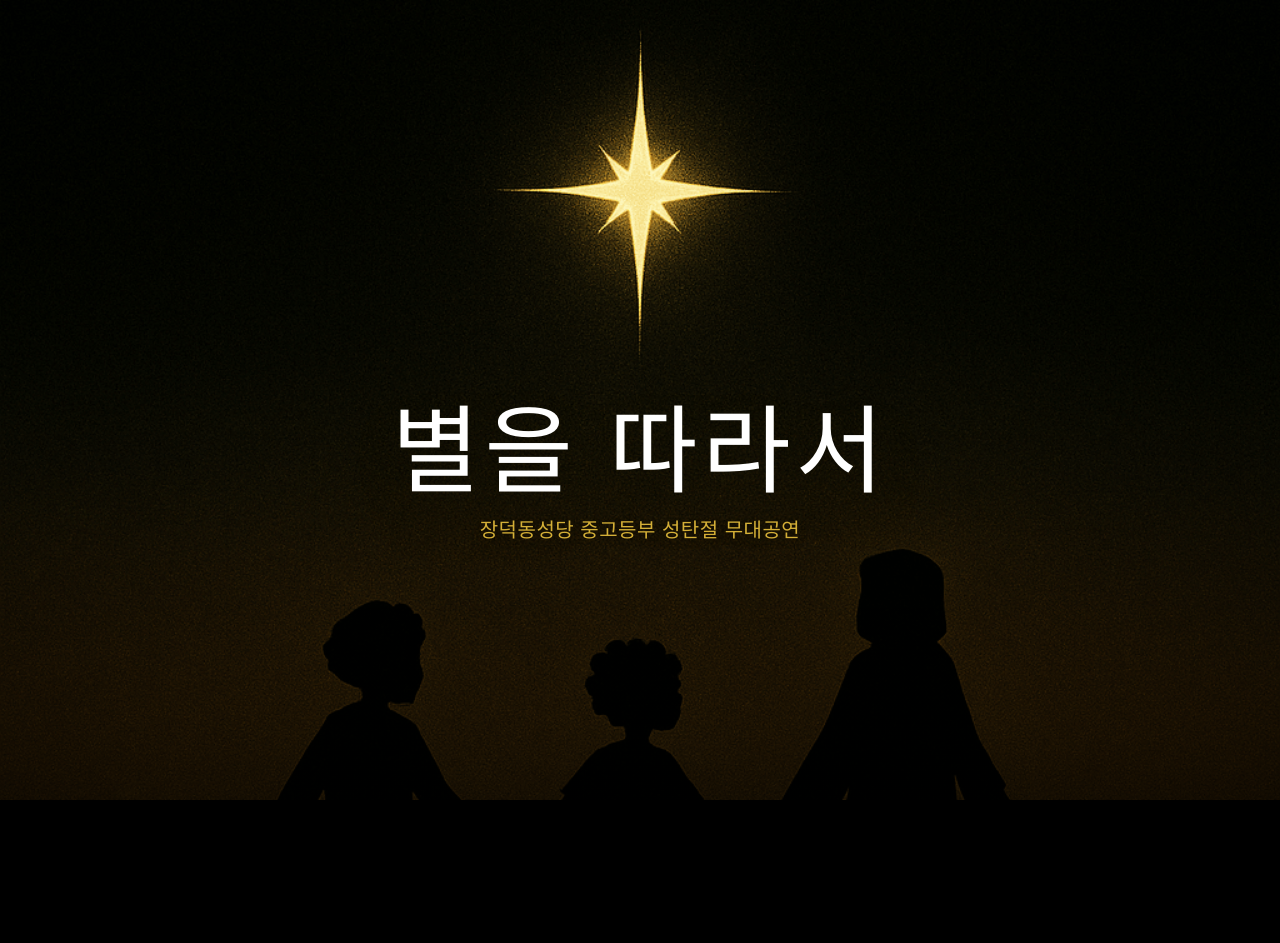
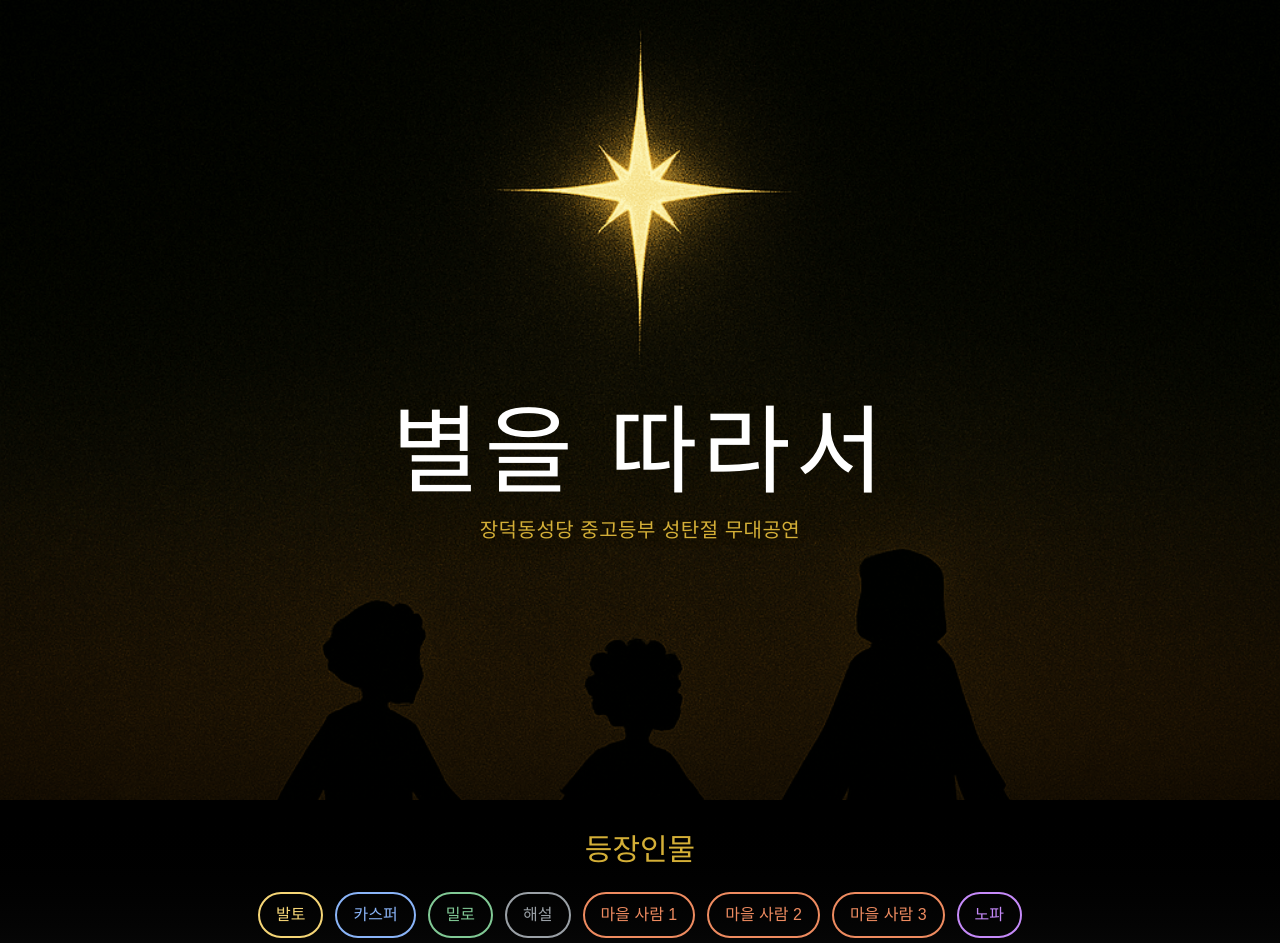
Before and after one commit to hoambaek/xmas, a Next.js app: page / in a window 1280 px wide. Shown: the top 943 px of the page. Built offline with nearby package versions, Linux system fonts and the light colour scheme; a web font is replaced by a local one.

Commit message:
feat: 등장인물 섹션 추가 및 캐릭터별 대사 하이라이트 기능 구현

```diff
--- a/src/app/page.tsx
+++ b/src/app/page.tsx
@@ -6,11 +6,66 @@ import { motion } from "motion/react";
 
 export default function Home() {
   const [expandedSections, setExpandedSections] = useState<string[]>([]);
+  const [selectedCharacter, setSelectedCharacter] = useState<string | null>(null);
 
   const toggleSection = (id: string) => {
     setExpandedSections(prev =>
       prev.includes(id) ? prev.filter(item => item !== id) : [...prev, id]
     );
+  };
+
+  const handleCharacterClick = (character: string) => {
+    setSelectedCharacter(selectedCharacter === character ? null : character);
+  };
+
+  const characters = [
+    { id: "발토", name: "발토", color: "#f5d576" },
+    { id: "카스퍼", name: "카스퍼", color: "#8ab4f8" },
+    { id: "밀로", name: "밀로", color: "#81c995" },
+    { id: "해설", name: "해설", color: "#9aa0a6" },
+    { id: "마을사람1", name: "마을 사람 1", color: "#ee8b60" },
+    { id: "마을사람2", name: "마을 사람 2", color: "#ee8b60" },
+    { id: "마을사람3", name: "마을 사람 3", color: "#ee8b60" },
+    { id: "노파", name: "노파", color: "#c58af9" },
+  ];
+
+  // 캐릭터별 색상 매핑
+  const getCharacterColor = (text: string) => {
+    if (text.includes("발토")) return { id: "발토", color: "#f5d576" };
+    if (text.includes("카스퍼")) return { id: "카스퍼", color: "#8ab4f8" };
+    if (text.includes("밀로")) return { id: "밀로", color: "#81c995" };
+    if (text.includes("해설")) return { id: "해설", color: "#9aa0a6" };
+    if (text.includes("마을 사람 1") || text.includes("마을사람1")) return { id: "마을사람1", color: "#ee8b60" };
+    if (text.includes("마을 사람 2") || text.includes("마을사람2")) return { id: "마을사람2", color: "#ee8b60" };
+    if (text.includes("마을 사람 3") || text.includes("마을사람3")) return { id: "마을사람3", color: "#ee8b60" };
+    if (text.includes("노파")) return { id: "노파", color: "#c58af9" };
+    return null;
+  };
+
+  // 대사 하이라이트 스타일 헬퍼
+  const getDialogueClass = (characterId: string) => {
+    if (selectedCharacter === characterId) {
+      return "transition-all duration-300 rounded p-3";
+    }
+    if (selectedCharacter) {
+      return "opacity-30 transition-all duration-300";
+    }
+    return "transition-all duration-300";
+  };
+
+  const getDialogueInlineStyle = (characterId: string) => {
+    const char = characters.find(c => c.id === characterId);
+    if (!char) return {};
+
+    if (selectedCharacter === characterId) {
+      return {
+        backgroundColor: `${char.color}20`,
+        borderWidth: "2px",
+        borderStyle: "solid",
+        borderColor: char.color,
+      };
+    }
+    return {};
   };
 
   return (
@@ -43,6 +98,45 @@ export default function Home() {
             장덕동성당 중고등부 성탄절 무대공연
           </p>
         </motion.div>
+      </motion.div>
+
+      {/* 등장인물 섹션 */}
+      <motion.div
+        className="px-4 py-8 md:px-24 bg-gradient-to-b from-black to-[#0a0a0a]"
+        initial={{ opacity: 0, y: 20 }}
+        animate={{ opacity: 1, y: 0 }}
+        transition={{ duration: 0.8, delay: 0.3 }}
+      >
+        <h2 className="text-2xl md:text-3xl text-[#d4af37] text-center mb-6 font-medium">등장인물</h2>
+        <div className="flex flex-wrap justify-center gap-3 max-w-4xl mx-auto">
+          {characters.map((character) => (
+            <button
+              key={character.id}
+              onClick={() => handleCharacterClick(character.id)}
+              className={`px-4 py-2 rounded-full transition-all duration-300 font-medium ${
+                selectedCharacter === character.id
+                  ? "scale-110 shadow-lg"
+                  : "hover:scale-105"
+              }`}
+              style={{
+                backgroundColor: selectedCharacter === character.id ? character.color : "transparent",
+                borderColor: character.color,
+                borderWidth: "2px",
+                color: selectedCharacter === character.id ? "#000" : character.color,
+              }}
+            >
+              {character.name}
+            </button>
+          ))}
+          {selectedCharacter && (
+            <button
+              onClick={() => setSelectedCharacter(null)}
+              className="px-4 py-2 rounded-full bg-[#333] text-white hover:bg-[#444] transition-all duration-300 font-medium"
+            >
+              전체 보기
+            </button>
+          )}
+        </div>
       </motion.div>
 
       {/* Content */}
@@ -198,7 +292,7 @@ export default function Home() {
             세 그림자가 서로를 발견하고 놀란다. 잠시 경계
           </div>
 
-          <div className="my-6 text-base leading-loose">
+          <div className={`my-6 text-base leading-loose ${getDialogueClass("발토")}`} style={getDialogueInlineStyle("발토")}>
             <p className="text-[#f5d576] font-medium mb-2">발토 (밝게, 하지만 어색하게):</p>
             <p className="text-[#ddd]">"어... 안녕? 너희도 저 별 보고 온 거야?"</p>
           </div>
@@ -207,12 +301,12 @@ export default function Home() {
             카스퍼가 고개를 끄덕인다. 경계는 풀지 않고
           </div>
 
-          <div className="my-6 text-base leading-loose">
-            <p className="text-[#f5d576] font-medium mb-2">카스퍼:</p>
+          <div className={`my-6 text-base leading-loose ${getDialogueClass("카스퍼")}`} style={getDialogueInlineStyle("카스퍼")}>
+            <p className="text-[#8ab4f8] font-medium mb-2">카스퍼:</p>
             <p className="text-[#ddd]">"별의 위치가... 이상해. 천문학적으로."</p>
           </div>
 
-          <div className="my-6 text-base leading-loose">
+          <div className={`my-6 text-base leading-loose ${getDialogueClass("발토")}`} style={getDialogueInlineStyle("발토")}>
             <p className="text-[#f5d576] font-medium mb-2">발토:</p>
             <p className="text-[#ddd]">"천문학? 나 그런 거 몰라. 그냥... 가고 싶었어."</p>
           </div>
@@ -221,7 +315,7 @@ export default function Home() {
             밀로는 말없이 별을 가리킨다. 플룻을 들고
           </div>
 
-          <div className="my-6 text-base leading-loose">
+          <div className={`my-6 text-base leading-loose ${getDialogueClass("발토")}`} style={getDialogueInlineStyle("발토")}>
             <p className="text-[#f5d576] font-medium mb-2">발토 (밀로에게):</p>
             <p className="text-[#ddd]">"너는? 말 안 해?"</p>
           </div>
@@ -230,12 +324,12 @@ export default function Home() {
             밀로가 고개를 젓는다. 플룻을 조금 들어 보인다
           </div>
 
-          <div className="my-6 text-base leading-loose">
-            <p className="text-[#f5d576] font-medium mb-2">카스퍼:</p>
+          <div className={`my-6 text-base leading-loose ${getDialogueClass("카스퍼")}`} style={getDialogueInlineStyle("카스퍼")}>
+            <p className="text-[#8ab4f8] font-medium mb-2">카스퍼:</p>
             <p className="text-[#ddd]">"혼자 가기엔 위험해. 함께 가는 게..." 잠시 망설이다 "...합리적이야."</p>
           </div>
 
-          <div className="my-6 text-base leading-loose">
+          <div className={`my-6 text-base leading-loose ${getDialogueClass("발토")}`} style={getDialogueInlineStyle("발토")}>
             <p className="text-[#f5d576] font-medium mb-2">발토 (웃으며):</p>
             <p className="text-[#ddd]">"그래, 합리적. 좋아." 손을 내민다 "같이 가자."</p>
           </div>
@@ -289,7 +383,7 @@ export default function Home() {
             무대가 어두워진다. 바람 소리, 격렬한 그림자 움직임<br/>세 아이의 그림자가 폭풍에 휘청인다
           </div>
 
-          <div className="my-6 text-base leading-loose">
+          <div className={`my-6 text-base leading-loose ${getDialogueClass("발토")}`} style={getDialogueInlineStyle("발토")}>
             <p className="text-[#f5d576] font-medium mb-2">발토 (소리치며):</p>
             <p className="text-[#ddd]">"안 돼... 너무 추워!"</p>
           </div>
@@ -298,12 +392,12 @@ export default function Home() {
             발토의 그림자가 쓰러진다
           </div>
 
-          <div className="my-6 text-base leading-loose">
-            <p className="text-[#f5d576] font-medium mb-2">카스퍼 (다가가며):</p>
+          <div className={`my-6 text-base leading-loose ${getDialogueClass("카스퍼")}`} style={getDialogueInlineStyle("카스퍼")}>
+            <p className="text-[#8ab4f8] font-medium mb-2">카스퍼 (다가가며):</p>
             <p className="text-[#ddd]">"일어나! 여기서 멈추면 죽어!"</p>
           </div>
 
-          <div className="my-6 text-base leading-loose">
+          <div className={`my-6 text-base leading-loose ${getDialogueClass("발토")}`} style={getDialogueInlineStyle("발토")}>
             <p className="text-[#f5d576] font-medium mb-2">발토 (울먹이며):</p>
             <p className="text-[#ddd]">"몰라... 엄마가 그리워... 나 혼자야... 혼자라고..."</p>
           </div>
@@ -312,8 +406,8 @@ export default function Home() {
             밀로가 조용히 자신의 옷을 벗어 발토에게 덮어준다
           </div>
 
-          <div className="my-6 text-base leading-loose">
-            <p className="text-[#f5d576] font-medium mb-2">카스퍼 (놀라며):</p>
+          <div className={`my-6 text-base leading-loose ${getDialogueClass("카스퍼")}`} style={getDialogueInlineStyle("카스퍼")}>
+            <p className="text-[#8ab4f8] font-medium mb-2">카스퍼 (놀라며):</p>
             <p className="text-[#ddd]">"야! 미쳤어? 넌 얼어 죽을 거야!"</p>
           </div>
 
@@ -321,13 +415,13 @@ export default function Home() {
             밀로가 고개를 젓고 카스퍼의 손을 잡아 발토에게 이끈다<br/>세 그림자가 서로를 감싼다. 격렬한 움직임에서 천천히 하나의 큰 그림자로
           </div>
 
-          <div className="my-6 text-base leading-loose">
+          <div className={`my-6 text-base leading-loose ${getDialogueClass("발토")}`} style={getDialogueInlineStyle("발토")}>
             <p className="text-[#f5d576] font-medium mb-2">발토 (떨리는 목소리):</p>
             <p className="text-[#ddd]">"따뜻해..."</p>
           </div>
 
-          <div className="my-6 text-base leading-loose">
-            <p className="text-[#f5d576] font-medium mb-2">카스퍼 (작게):</p>
+          <div className={`my-6 text-base leading-loose ${getDialogueClass("카스퍼")}`} style={getDialogueInlineStyle("카스퍼")}>
+            <p className="text-[#8ab4f8] font-medium mb-2">카스퍼 (작게):</p>
             <p className="text-[#ddd]">"...우린 혼자가 아니야."</p>
           </div>
 
@@ -335,7 +429,7 @@ export default function Home() {
             폭풍이 점점 잦아든다. 별빛이 다시 보인다
           </div>
 
-          <div className="my-6 text-base leading-loose">
+          <div className={`my-6 text-base leading-loose ${getDialogueClass("발토")}`} style={getDialogueInlineStyle("발토")}>
             <p className="text-[#f5d576] font-medium mb-2">발토 (일어서며, 웃으며):</p>
             <p className="text-[#ddd]">"다시... 가볼까?"</p>
           </div>
@@ -385,13 +479,13 @@ export default function Home() {
             어두운 마을. 위협적인 그림자들이 사방에서 나타난다
           </div>
 
-          <div className="my-6 text-base leading-loose">
-            <p className="text-[#f5d576] font-medium mb-2">마을 사람 1 (창을 든 그림자):</p>
+          <div className={`my-6 text-base leading-loose ${getDialogueClass("마을사람1")}`} style={getDialogueInlineStyle("마을사람1")}>
+            <p className="text-[#ee8b60] font-medium mb-2">마을 사람 1 (창을 든 그림자):</p>
             <p className="text-[#ddd]">"거기 서!"</p>
           </div>
 
-          <div className="my-6 text-base leading-loose">
-            <p className="text-[#f5d576] font-medium mb-2">마을 사람 2:</p>
+          <div className={`my-6 text-base leading-loose ${getDialogueClass("마을사람2")}`} style={getDialogueInlineStyle("마을사람2")}>
+            <p className="text-[#ee8b60] font-medium mb-2">마을 사람 2:</p>
             <p className="text-[#ddd]">"낯선 놈들이야! 도둑인가?"</p>
           </div>
 
@@ -399,13 +493,13 @@ export default function Home() {
             세 아이가 움찔한다
           </div>
 
-          <div className="my-6 text-base leading-loose">
+          <div className={`my-6 text-base leading-loose ${getDialogueClass("발토")}`} style={getDialogueInlineStyle("발토")}>
             <p className="text-[#f5d576] font-medium mb-2">발토 (손을 들며):</p>
             <p className="text-[#ddd]">"아니에요! 우린 그냥 지나가려고..."</p>
           </div>
 
-          <div className="my-6 text-base leading-loose">
-            <p className="text-[#f5d576] font-medium mb-2">마을 사람 3:</p>
+          <div className={`my-6 text-base leading-loose ${getDialogueClass("마을사람3")}`} style={getDialogueInlineStyle("마을사람3")}>
+            <p className="text-[#ee8b60] font-medium mb-2">마을 사람 3:</p>
             <p className="text-[#ddd]">"한밤중에? 믿을 수 없어!"</p>
           </div>
 
@@ -413,13 +507,13 @@ export default function Home() {
             마을 사람들이 점점 다가온다. 긴장
           </div>
 
-          <div className="my-6 text-base leading-loose">
-            <p className="text-[#f5d576] font-medium mb-2">카스퍼 (앞으로 나서며):</p>
+          <div className={`my-6 text-base leading-loose ${getDialogueClass("카스퍼")}`} style={getDialogueInlineStyle("카스퍼")}>
+            <p className="text-[#8ab4f8] font-medium mb-2">카스퍼 (앞으로 나서며):</p>
             <p className="text-[#ddd]">"우린 학자들이에요! 저 별을 연구..."</p>
           </div>
 
-          <div className="my-6 text-base leading-loose">
-            <p className="text-[#f5d576] font-medium mb-2">마을 사람 1 (비웃으며):</p>
+          <div className={`my-6 text-base leading-loose ${getDialogueClass("마을사람1")}`} style={getDialogueInlineStyle("마을사람1")}>
+            <p className="text-[#ee8b60] font-medium mb-2">마을 사람 1 (비웃으며):</p>
             <p className="text-[#ddd]">"별? 말도 안 돼!"</p>
           </div>
 
@@ -427,8 +521,8 @@ export default function Home() {
             밀로가 갑자기 앞으로 나선다. 모두가 멈춘다
           </div>
 
-          <div className="my-6 text-base leading-loose">
-            <p className="text-[#f5d576] font-medium mb-2">밀로 (작지만 분명하게):</p>
+          <div className={`my-6 text-base leading-loose ${getDialogueClass("밀로")}`} style={getDialogueInlineStyle("밀로")}>
+            <p className="text-[#81c995] font-medium mb-2">밀로 (작지만 분명하게):</p>
             <p className="text-[#ddd]">"...왕이요."</p>
           </div>
 
@@ -436,8 +530,8 @@ export default function Home() {
             침묵
           </div>
 
-          <div className="my-6 text-base leading-loose">
-            <p className="text-[#f5d576] font-medium mb-2">마을 사람 2:</p>
+          <div className={`my-6 text-base leading-loose ${getDialogueClass("마을사람2")}`} style={getDialogueInlineStyle("마을사람2")}>
+            <p className="text-[#ee8b60] font-medium mb-2">마을 사람 2:</p>
             <p className="text-[#ddd]">"뭐?"</p>
           </div>
 
```
